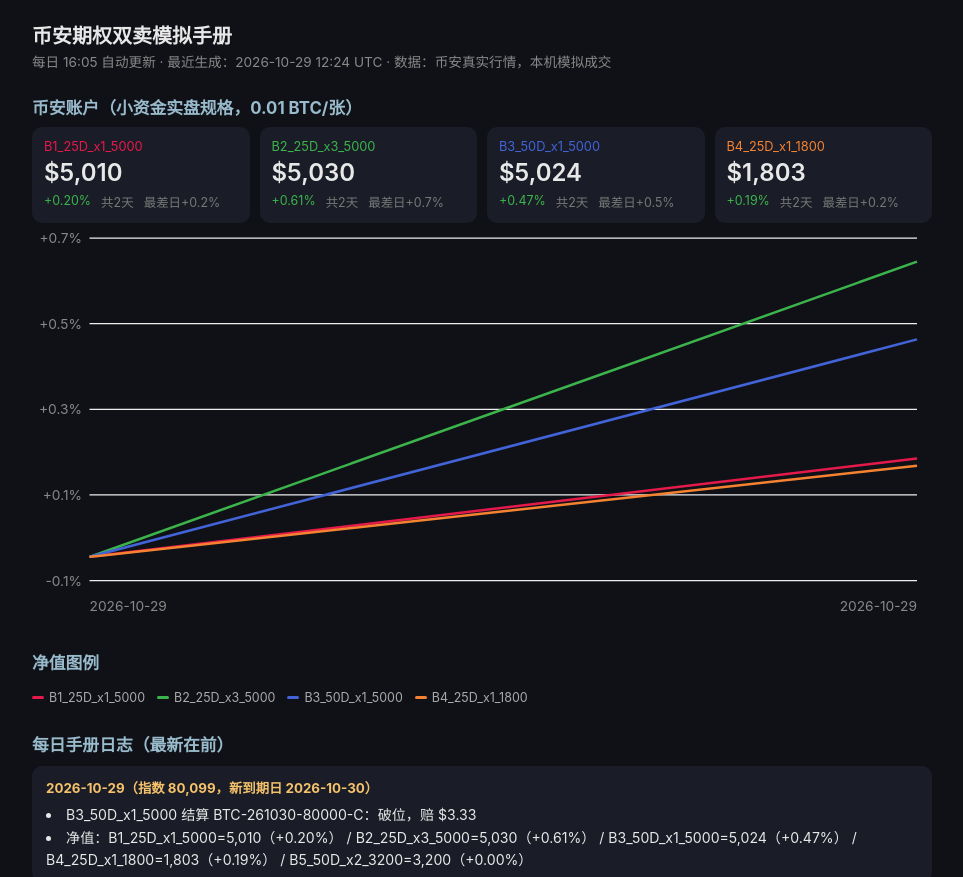
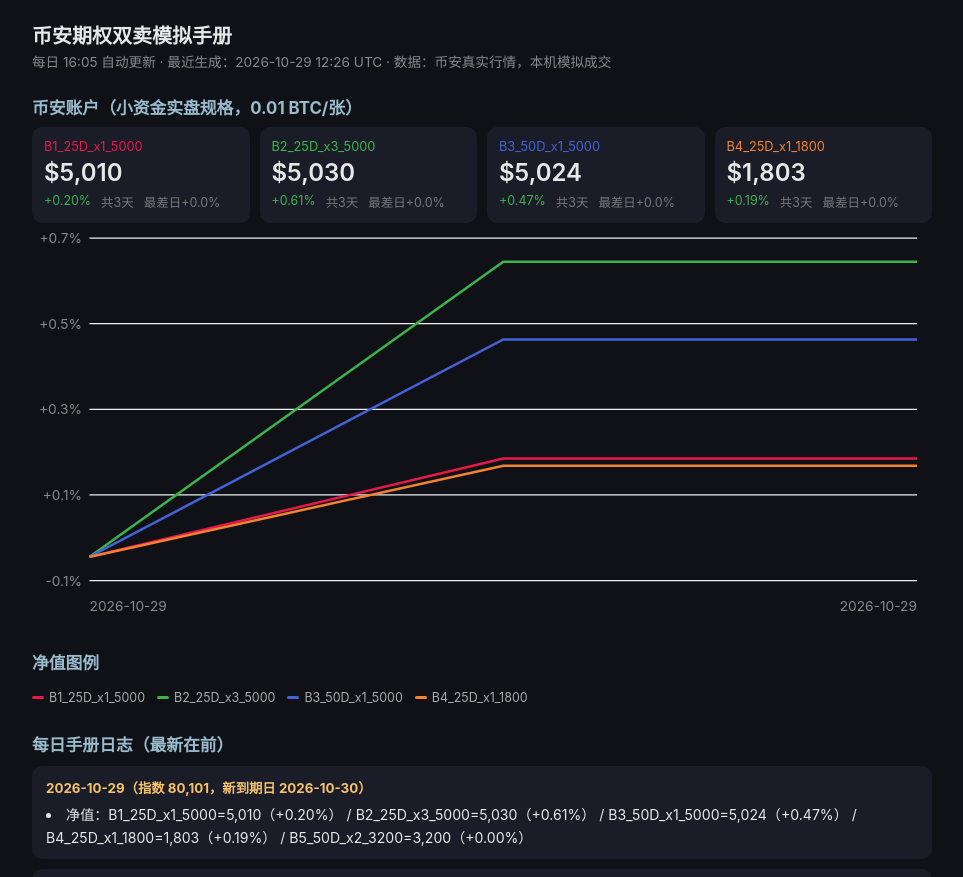
Before and after one commit to yuf22300-lmyfy/opt-paper, a plain HTML site: page index.html in a window 1280 px wide. Shown: the top 877 px of the page, without its empty margins (158-1121 px from the left). Drawn offline with Linux system fonts and the light colour scheme.

Commit message:
fix settle bug + B5

```diff
--- a/index.html
+++ b/index.html
@@ -19,15 +19,16 @@
  .note{color:#888;font-size:.78em;line-height:1.6;margin-top:24px;border-top:1px solid #222;padding-top:12px}
 </style></head><body><div class="wrap">
 <h1>币安期权双卖模拟手册</h1>
-<div class="meta">每日 16:05 自动更新 · 最近生成：2026-10-29 12:24 UTC · 数据：币安真实行情，本机模拟成交</div>
+<div class="meta">每日 16:05 自动更新 · 最近生成：2026-10-29 12:26 UTC · 数据：币安真实行情，本机模拟成交</div>
 
 <h2>币安账户（小资金实盘规格，0.01 BTC/张）</h2>
-<div class="cards"><div class="card"><div class="cname" style="color:#e6194b">B1_25D_x1_5000</div><div class="cval">$5,010</div><div class="crow"><span class="up">+0.20%</span><span class="dim">共2天</span><span class="dim">最差日+0.2%</span></div></div><div class="card"><div class="cname" style="color:#3cb44b">B2_25D_x3_5000</div><div class="cval">$5,030</div><div class="crow"><span class="up">+0.61%</span><span class="dim">共2天</span><span class="dim">最差日+0.7%</span></div></div><div class="card"><div class="cname" style="color:#4363d8">B3_50D_x1_5000</div><div class="cval">$5,024</div><div class="crow"><span class="up">+0.47%</span><span class="dim">共2天</span><span class="dim">最差日+0.5%</span></div></div><div class="card"><div class="cname" style="color:#f58231">B4_25D_x1_1800</div><div class="cval">$1,803</div><div class="crow"><span class="up">+0.19%</span><span class="dim">共2天</span><span class="dim">最差日+0.2%</span></div></div></div>
-<svg viewBox="0 0 720 320" style="width:100%;height:auto"><line x1="46" y1="286.0" x2="708" y2="286.0" stroke="#eee"/><text x="40" y="290.0" text-anchor="end" font-size="11" fill="#888">-0.1%</text><line x1="46" y1="217.5" x2="708" y2="217.5" stroke="#eee"/><text x="40" y="221.5" text-anchor="end" font-size="11" fill="#888">+0.1%</text><line x1="46" y1="149.0" x2="708" y2="149.0" stroke="#eee"/><text x="40" y="153.0" text-anchor="end" font-size="11" fill="#888">+0.3%</text><line x1="46" y1="80.5" x2="708" y2="80.5" stroke="#eee"/><text x="40" y="84.5" text-anchor="end" font-size="11" fill="#888">+0.5%</text><line x1="46" y1="12.0" x2="708" y2="12.0" stroke="#eee"/><text x="40" y="16.0" text-anchor="end" font-size="11" fill="#888">+0.7%</text><polyline fill="none" stroke="#e6194b" stroke-width="2" points="46.0,267.1 708.0,188.4"/><polyline fill="none" stroke="#3cb44b" stroke-width="2" points="46.0,267.1 708.0,30.9"/><polyline fill="none" stroke="#4363d8" stroke-width="2" points="46.0,267.1 708.0,93.1"/><polyline fill="none" stroke="#f58231" stroke-width="2" points="46.0,267.1 708.0,194.2"/><text x="46" y="310" font-size="11" fill="#888">2026-10-29</text><text x="708" y="310" text-anchor="end" font-size="11" fill="#888">2026-10-29</text></svg>
+<div class="cards"><div class="card"><div class="cname" style="color:#e6194b">B1_25D_x1_5000</div><div class="cval">$5,010</div><div class="crow"><span class="up">+0.20%</span><span class="dim">共3天</span><span class="dim">最差日+0.0%</span></div></div><div class="card"><div class="cname" style="color:#3cb44b">B2_25D_x3_5000</div><div class="cval">$5,030</div><div class="crow"><span class="up">+0.61%</span><span class="dim">共3天</span><span class="dim">最差日+0.0%</span></div></div><div class="card"><div class="cname" style="color:#4363d8">B3_50D_x1_5000</div><div class="cval">$5,024</div><div class="crow"><span class="up">+0.47%</span><span class="dim">共3天</span><span class="dim">最差日+0.0%</span></div></div><div class="card"><div class="cname" style="color:#f58231">B4_25D_x1_1800</div><div class="cval">$1,803</div><div class="crow"><span class="up">+0.19%</span><span class="dim">共3天</span><span class="dim">最差日+0.0%</span></div></div></div>
+<svg viewBox="0 0 720 320" style="width:100%;height:auto"><line x1="46" y1="286.0" x2="708" y2="286.0" stroke="#eee"/><text x="40" y="290.0" text-anchor="end" font-size="11" fill="#888">-0.1%</text><line x1="46" y1="217.5" x2="708" y2="217.5" stroke="#eee"/><text x="40" y="221.5" text-anchor="end" font-size="11" fill="#888">+0.1%</text><line x1="46" y1="149.0" x2="708" y2="149.0" stroke="#eee"/><text x="40" y="153.0" text-anchor="end" font-size="11" fill="#888">+0.3%</text><line x1="46" y1="80.5" x2="708" y2="80.5" stroke="#eee"/><text x="40" y="84.5" text-anchor="end" font-size="11" fill="#888">+0.5%</text><line x1="46" y1="12.0" x2="708" y2="12.0" stroke="#eee"/><text x="40" y="16.0" text-anchor="end" font-size="11" fill="#888">+0.7%</text><polyline fill="none" stroke="#e6194b" stroke-width="2" points="46.0,267.1 377.0,188.4 708.0,188.4"/><polyline fill="none" stroke="#3cb44b" stroke-width="2" points="46.0,267.1 377.0,30.9 708.0,30.9"/><polyline fill="none" stroke="#4363d8" stroke-width="2" points="46.0,267.1 377.0,93.1 708.0,93.1"/><polyline fill="none" stroke="#f58231" stroke-width="2" points="46.0,267.1 377.0,194.2 708.0,194.2"/><text x="46" y="310" font-size="11" fill="#888">2026-10-29</text><text x="708" y="310" text-anchor="end" font-size="11" fill="#888">2026-10-29</text></svg>
 
 <h2>净值图例</h2><div><span class="lg"><i style="background:#e6194b"></i>B1_25D_x1_5000</span><span class="lg"><i style="background:#3cb44b"></i>B2_25D_x3_5000</span><span class="lg"><i style="background:#4363d8"></i>B3_50D_x1_5000</span><span class="lg"><i style="background:#f58231"></i>B4_25D_x1_1800</span></div>
 
 <h2>每日手册日志（最新在前）</h2>
+<section class='day'><h3>2026-10-29（指数 80,101，新到期日 2026-10-30）</h3><li>净值：B1_25D_x1_5000=5,010（+0.20%） / B2_25D_x3_5000=5,030（+0.61%） / B3_50D_x1_5000=5,024（+0.47%） / B4_25D_x1_1800=1,803（+0.19%） / B5_50D_x2_3200=3,200（+0.00%）</li></section>
 <section class='day'><h3>2026-10-29（指数 80,099，新到期日 2026-10-30）</h3><li>B3_50D_x1_5000 结算 BTC-261030-80000-C：破位，赔 $3.33</li><li>净值：B1_25D_x1_5000=5,010（+0.20%） / B2_25D_x3_5000=5,030（+0.61%） / B3_50D_x1_5000=5,024（+0.47%） / B4_25D_x1_1800=1,803（+0.19%） / B5_50D_x2_3200=3,200（+0.00%）</li></section>
 <section class='day'><h3>2026-10-29（指数 80,159，新到期日 2026-10-30）</h3><li>B1_25D_x1_5000：卖 BTC-261030-79500-P 0.03张 @ 225 (+$6.27)；卖 BTC-261030-81000-C 0.03张 @ 145 (+$3.87)</li><li>B2_25D_x3_5000：卖 BTC-261030-79500-P 0.09张 @ 225 (+$18.81)；卖 BTC-261030-81000-C 0.09张 @ 145 (+$11.61)</li><li>B3_50D_x1_5000：卖 BTC-261030-80000-P 0.03张 @ 380 (+$10.92)；卖 BTC-261030-80000-C 0.03张 @ 550 (+$16.02)</li><li>B4_25D_x1_1800：卖 BTC-261030-79500-P 0.01张 @ 225 (+$2.09)；卖 BTC-261030-81000-C 0.01张 @ 145 (+$1.29)</li><li>净值：B1_25D_x1_5000=4,999（-0.02%） / B2_25D_x3_5000=4,997（-0.07%） / B3_50D_x1_5000=4,999（-0.03%） / B4_25D_x1_1800=1,800（-0.02%）</li></section>
 
```
